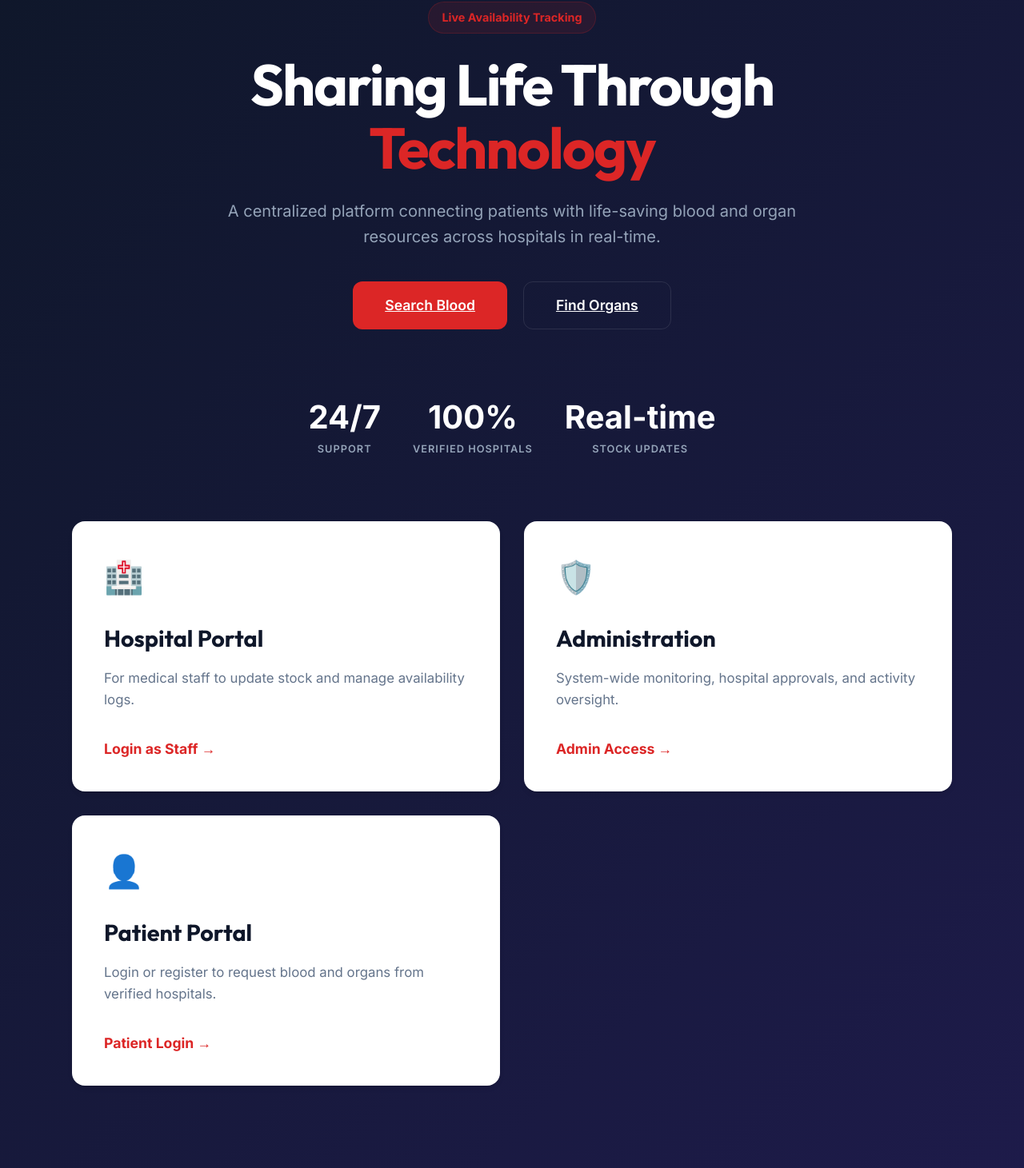
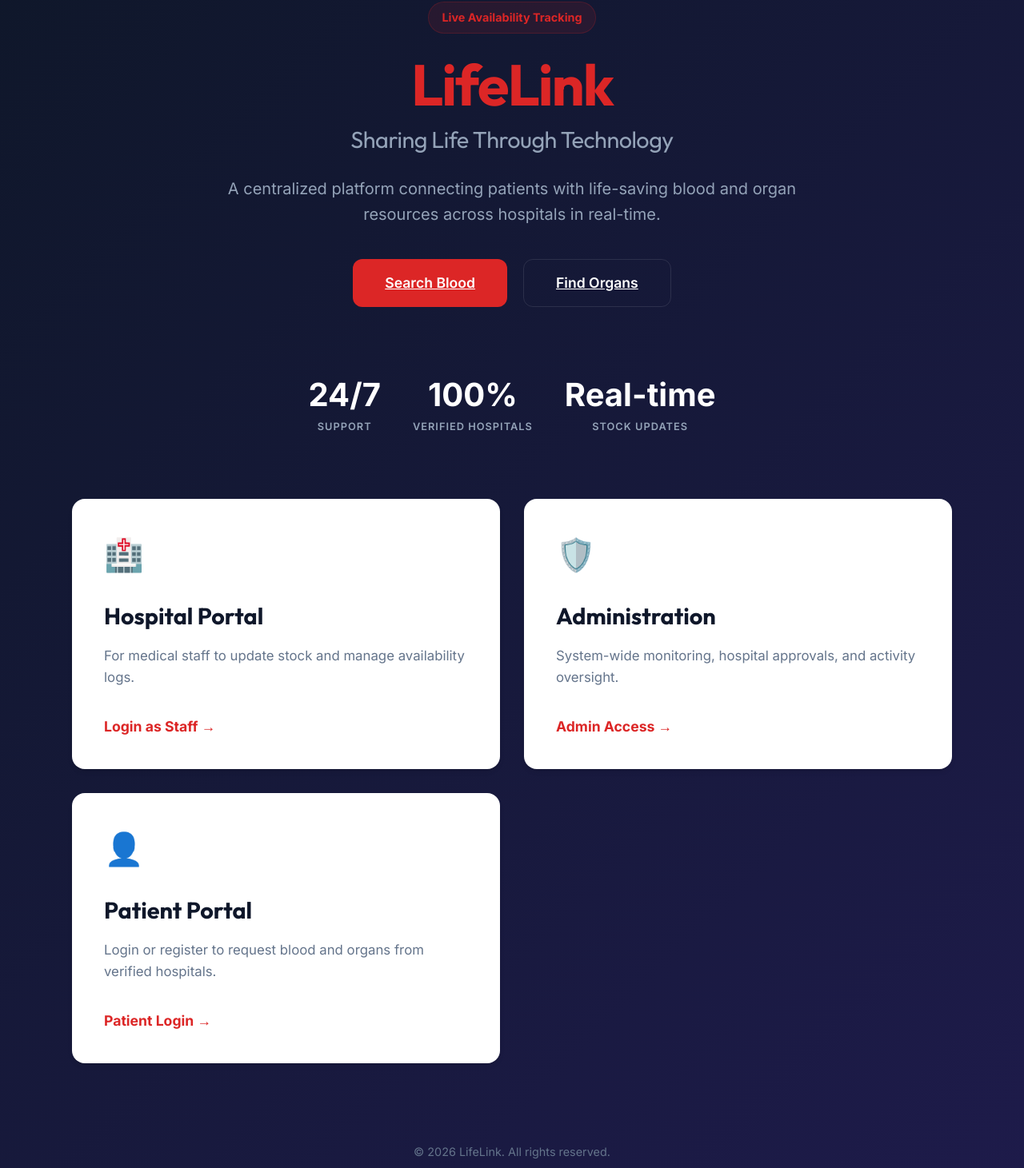
Before and after one commit to Tarunika-2596/blood_and_organ_availability, a React (Create React App) app in the folder frontend/: page / in a window 1280 px wide. Shown: the part 58-1519 px from the top of the page at 80% size. Built offline with nearby package versions, Linux system fonts and the light colour scheme.

Commit message:
Add LifeLink as project title on landing page

```diff
--- a/frontend/public/index.html
+++ b/frontend/public/index.html
@@ -5,7 +5,7 @@
     <meta name="viewport" content="width=device-width, initial-scale=1" />
     <meta name="theme-color" content="#000000" />
     <meta name="description" content="Blood and Organ Availability System" />
-    <title>Blood & Organ Availability</title>
+    <title>LifeLink</title>
   </head>
   <body>
     <noscript>You need to enable JavaScript to run this app.</noscript>
--- a/frontend/src/pages/Home.jsx
+++ b/frontend/src/pages/Home.jsx
@@ -8,8 +8,9 @@ const Home = () => {
         <section style={styles.heroSection} className="animate-fade">
           <div style={styles.badge}>Live Availability Tracking</div>
           <h1 style={styles.heroTitle}>
-            Sharing Life Through <span style={styles.highlight}>Technology</span>
+            <span style={styles.highlight}>LifeLink</span>
           </h1>
+          <h2 style={styles.heroSubheading}>Sharing Life Through Technology</h2>
           <p style={styles.heroSubtitle}>
             A centralized platform connecting patients with life-saving blood and organ resources across hospitals in real-time.
           </p>
@@ -62,7 +63,7 @@ const Home = () => {
         </div>
 
         <footer style={styles.footer}>
-          <p>© 2026 Blood & Organ Availability System. All rights reserved.</p>
+          <p>© 2026 LifeLink. All rights reserved.</p>
         </footer>
       </div>
     </div>
@@ -103,8 +104,15 @@ const styles = {
     fontSize: '4.5rem',
     fontWeight: '800',
     lineHeight: '1.1',
+    marginBottom: '8px',
+    letterSpacing: '-2px',
+  },
+  heroSubheading: {
+    fontSize: '1.8rem',
+    fontWeight: '400',
+    color: '#94a3b8',
     marginBottom: '24px',
-    letterSpacing: '-2px',
+    letterSpacing: '-0.5px',
   },
   highlight: {
     color: '#dc2626',
```
